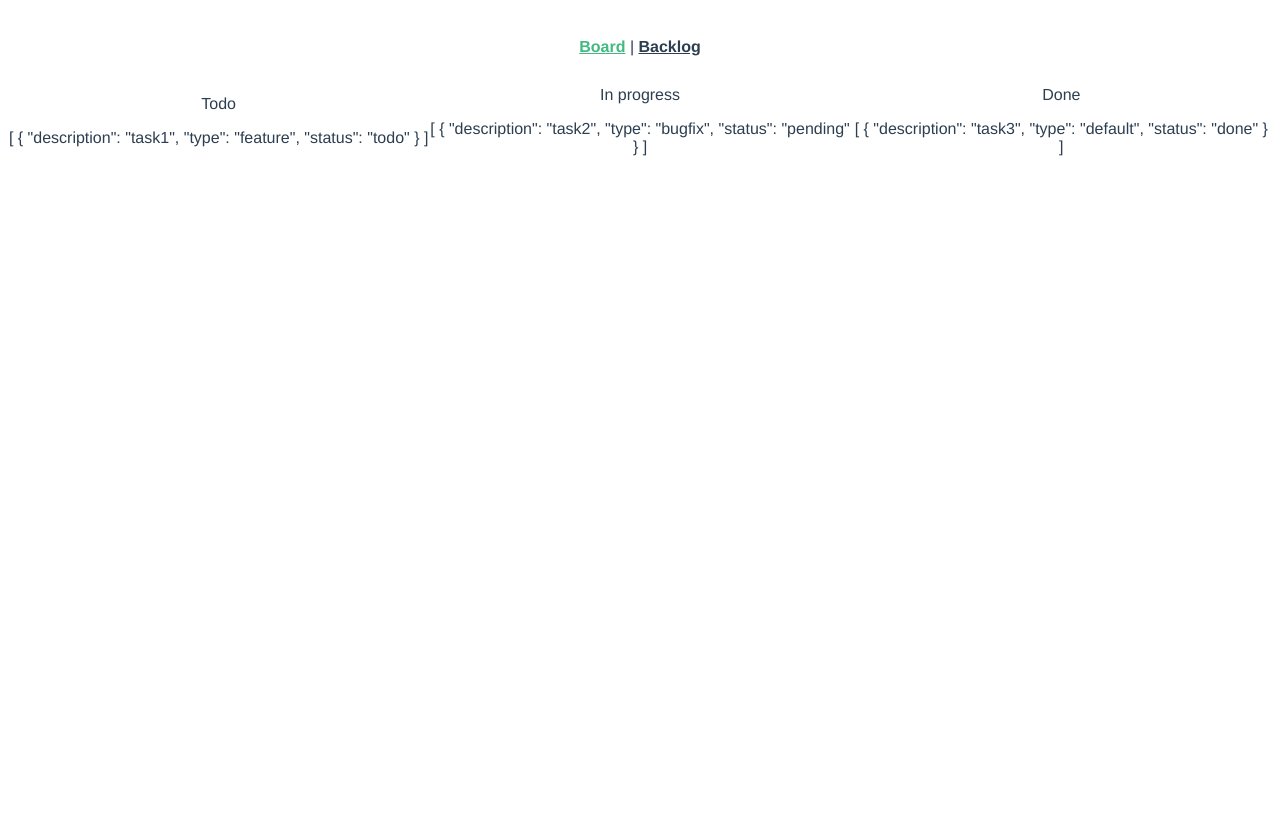
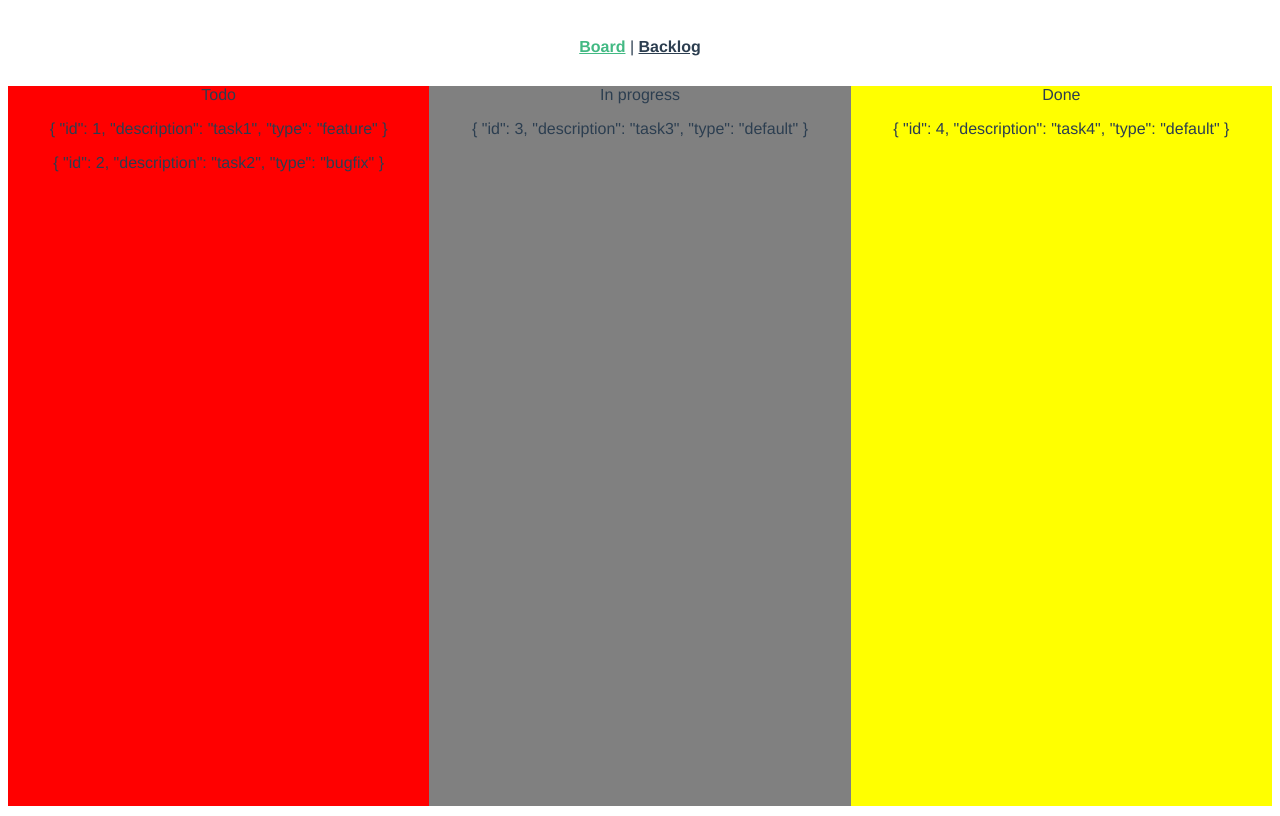
Before and after one commit to dawidstask/kanban-board, a Vue app: page /#/ in a window 1280 px wide. Built offline with nearby package versions, Linux system fonts and the light colour scheme.

Commit message:
Add basic styling, recreate store

```diff
--- a/package.json
+++ b/package.json
@@ -11,6 +11,7 @@
     "core-js": "^3.3.2",
     "vue": "^2.6.10",
     "vue-router": "^3.1.3",
+    "vuedraggable": "^2.23.2",
     "vuex": "^3.0.1"
   },
   "devDependencies": {
--- a/src/components/Column.vue
+++ b/src/components/Column.vue
@@ -1,22 +1,40 @@
 <template>
   <div>
     <span>{{ title }}</span>
-    <p>{{ tasks }}</p>
+    <draggable v-model="tasks" :options="{ group: 'main' }">
+      <p v-for="task in tasks" :key="task.id">
+        {{ task }}
+      </p>
+    </draggable>
   </div>
 </template>
 
 <script>
+import draggable from 'vuedraggable';
+
 export default {
   name: 'Column',
   props: ['title', 'taskStatus'],
+  components: {
+    draggable,
+  },
   computed: {
-    tasks() {
-      return this.$store.state.tasks.filter(task => task.status === this.taskStatus);
+    tasks: {
+      get() {
+        return this.$store.state.tasks[this.taskStatus];
+      },
+      set(tasks) {
+        this.$store.commit('updateTasks', {
+          tasks,
+          status: this.taskStatus,
+        });
+      },
     },
   },
 };
 </script>
 
-<style scoped>
-
+<style lang="stylus" scoped>
+  div
+    height 87vh
 </style>
--- a/src/store/index.js
+++ b/src/store/index.js
@@ -5,25 +5,34 @@ Vue.use(Vuex);
 
 export default new Vuex.Store({
   state: {
-    tasks: [
-      {
+    tasks: {
+      todo: [{
+        id: 1,
         description: 'task1',
         type: 'feature',
-        status: 'todo',
       },
       {
+        id: 2,
         description: 'task2',
         type: 'bugfix',
-        status: 'pending',
-      },
-      {
+      }],
+      pending: [{
+        id: 3,
         description: 'task3',
         type: 'default',
-        status: 'done',
-      },
-    ],
+      }],
+      done: [{
+        id: 4,
+        description: 'task4',
+        type: 'default',
+      }],
+    },
+    lastId: 4,
   },
   mutations: {
+    updateTasks(state, { tasks, status }) {
+      state.tasks[status] = tasks;
+    },
   },
   actions: {
   },
--- a/src/views/Board.vue
+++ b/src/views/Board.vue
@@ -1,12 +1,12 @@
 <template>
-  <div class="columns">
-    <div class="column">
+  <div class="board">
+    <div class="board__column board__column--todo">
       <Column title="Todo" taskStatus="todo" />
     </div>
-    <div class="column">
+    <div class="board__column board__column--pending">
       <Column title="In progress" taskStatus="pending" />
     </div>
-    <div class="column">
+    <div class="board__column board__column--done">
       <Column title="Done" taskStatus="done" />
     </div>
   </div>
@@ -24,10 +24,17 @@ export default {
 </script>
 
 <style lang="stylus" scoped>
-  .columns
+  .board
     display flex
     flex-wrap wrap
     align-items center
-    .column
-      flex 1
+  .board__column
+    flex 1
+    height 90vh
+  .board__column--todo
+    background-color red
+  .board__column--pending
+    background-color grey
+  .board__column--done
+    background-color yellow
 </style>
```
Also changed, not shown: .eslintrc.js, 1 other file (tests, documents, lock files or other folders).
